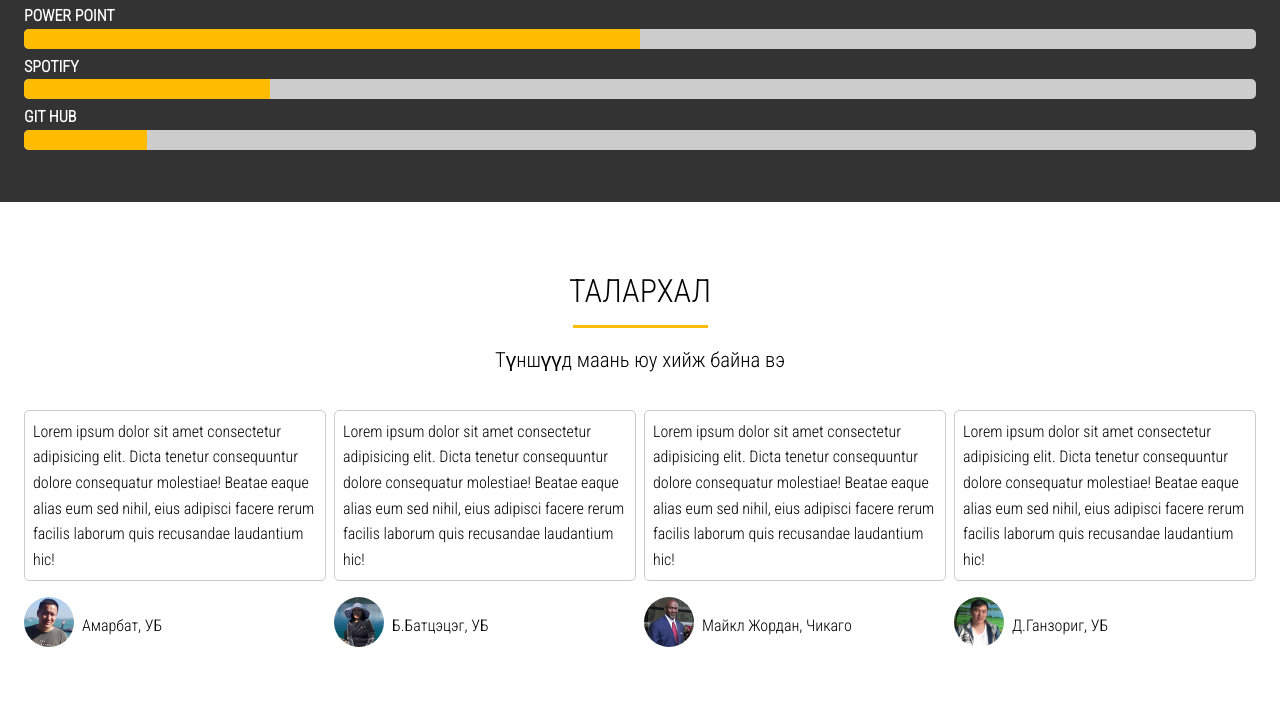
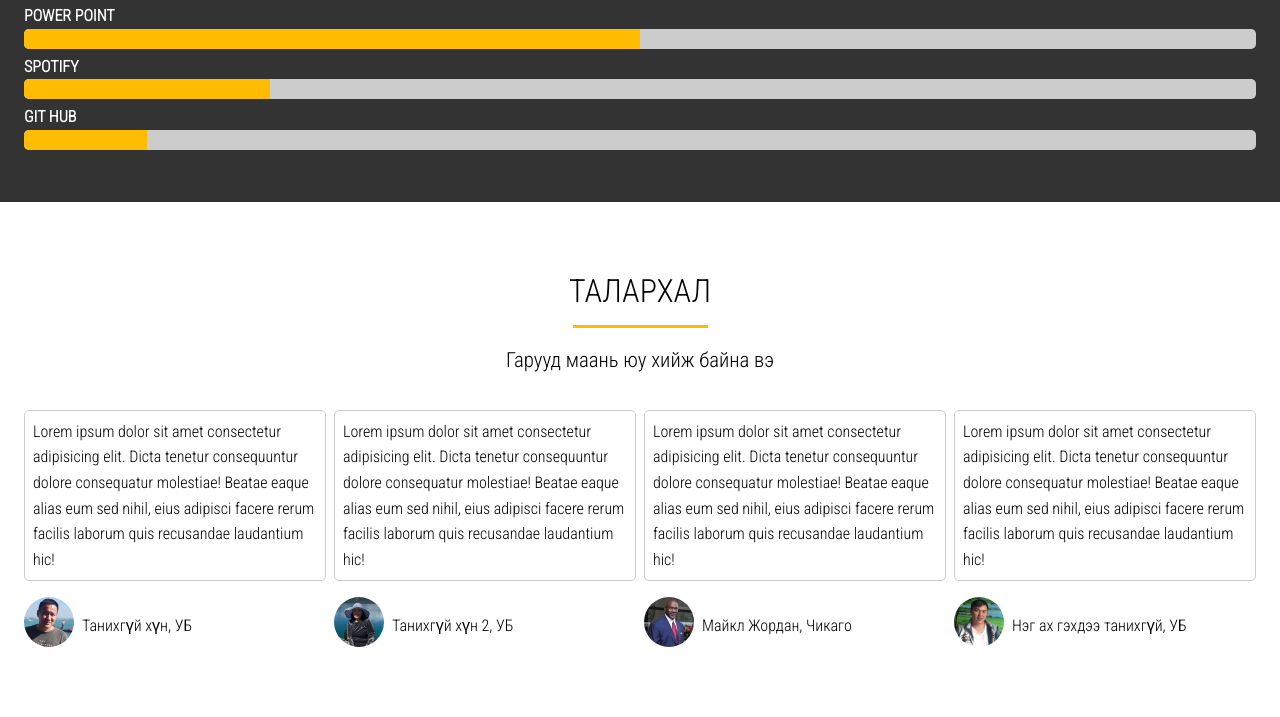
Before and after one commit to Munkh-Orgil3858/Munkh-Orgil3858.github.io, a plain HTML site: page about.html in a window 1280 px wide. Shown: the part 1064-1781 px from the top of the page. Drawn offline with Linux system fonts and the light colour scheme.

Commit message:
za yahude
haha

```diff
--- a/about.html
+++ b/about.html
@@ -33,7 +33,7 @@
         <h2 class="section-title">Би</h2>
         <div class="bottom-line"></div>
         <p class="lead">
-          Өөрийн тухай болон юу хийдэг тухайгаа танилцуулж байна...
+          Хийж байсан юмнууд байна...
         </p>
         <div class="about-info">
           <lord-icon
@@ -131,7 +131,7 @@
       <div class="container">
         <h2 class="section-title">Талархал</h2>
         <div class="bottom-line"></div>
-        <p class="lead text-center">Түншүүд маань юу хийж байна вэ</p>
+        <p class="lead text-center">Гарууд маань юу хийж байна вэ</p>
 
         <div class="testimonials">
           <div>
@@ -143,7 +143,7 @@
             </p>
             <ul>
               <li><img src="img/testimonials/person1.jpg" alt="" /></li>
-              <li>Амарбат, УБ</li>
+              <li>Танихгүй хүн, УБ</li>
             </ul>
           </div>
           <div>
@@ -155,7 +155,7 @@
             </p>
             <ul>
               <li><img src="img/testimonials/person2.jpg" alt="" /></li>
-              <li>Б.Батцэцэг, УБ</li>
+              <li>Танихгүй хүн 2, УБ</li>
             </ul>
           </div>
           <div>
@@ -179,7 +179,7 @@
             </p>
             <ul>
               <li><img src="img/testimonials/person4.jpg" alt="" /></li>
-              <li>Д.Ганзориг, УБ</li>
+              <li>Нэг ах гэхдээ танихгүй, УБ</li>
             </ul>
           </div>
         </div>
```
Also changed, not shown: contact.html (+1 -1 lines), index.html (+3 -3 lines), img/smartphone.svg (added).
